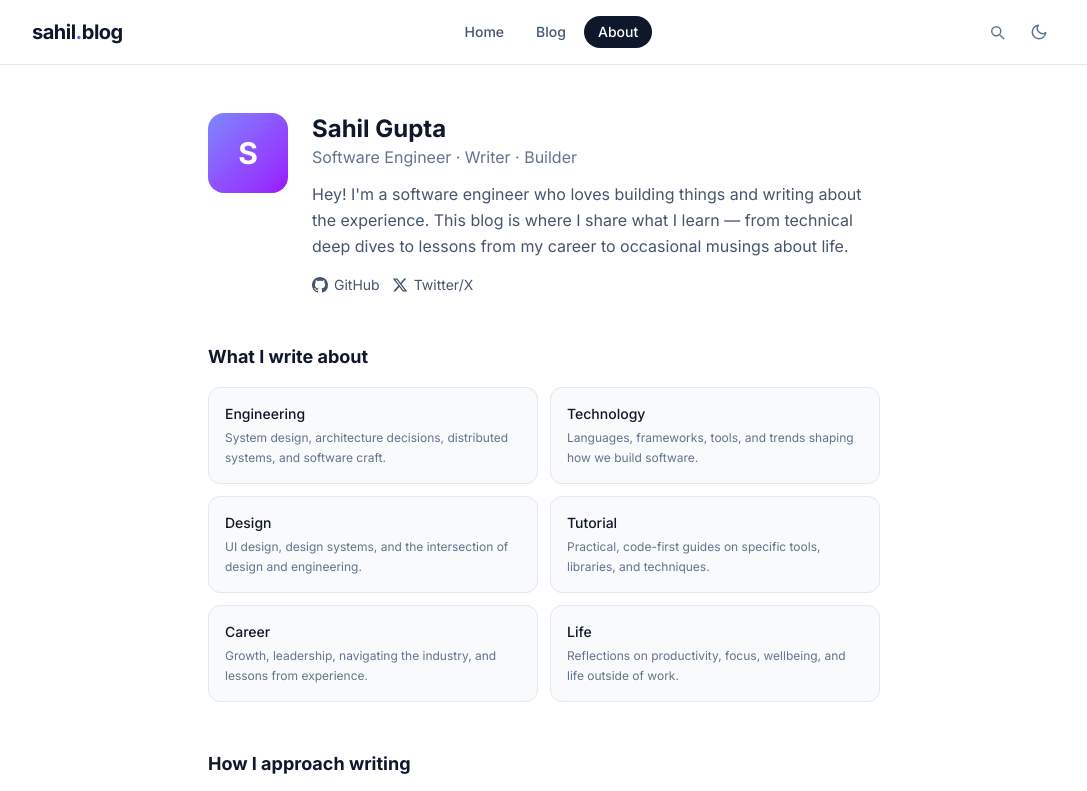
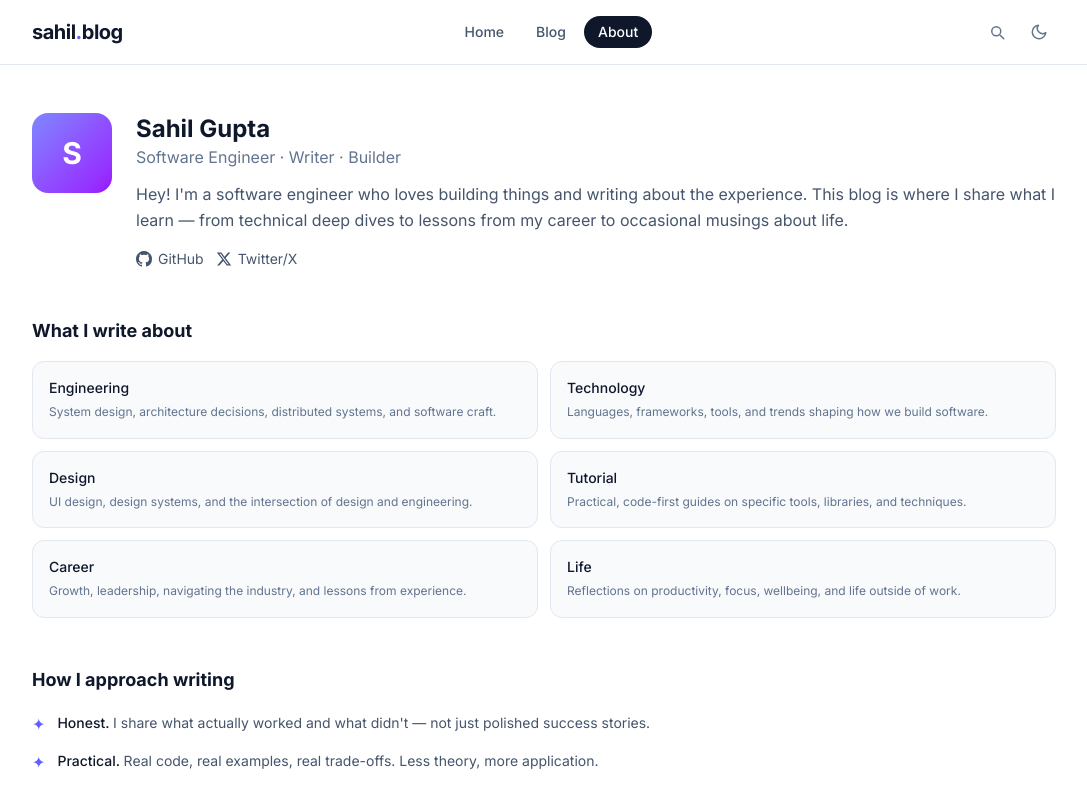
Before and after one commit to the-stranded-alien/Blogs, a React (Vite) app: page /about in a window 1280 px wide. Shown: the top 791 px of the page, without its empty margins (96-1183 px from the left). Built offline with nearby package versions, Linux system fonts and the light colour scheme.

Commit message:
Move 80% width constraint to Layout main element
Apply px-[10%] directly on <main> in Layout.tsx so the constraint
is guaranteed to work regardless of inner page structure. Remove
w-[80%] mx-auto from all page and inner wrappers.

Co-Authored-By: Claude Sonnet 4.6 <noreply@anthropic.com>

```diff
--- a/src/components/Layout.tsx
+++ b/src/components/Layout.tsx
@@ -6,7 +6,7 @@ export default function Layout() {
   return (
     <div className="flex flex-col min-h-screen">
       <Navbar />
-      <main className="flex-1">
+      <main className="flex-1 px-[10%]">
         <Outlet />
       </main>
       <Footer />
--- a/src/pages/About.tsx
+++ b/src/pages/About.tsx
@@ -2,8 +2,8 @@ import { Link } from 'react-router-dom';
 
 export default function About() {
   return (
-    <div className="w-[80%] mx-auto py-12">
-      <div className="max-w-2xl mx-auto space-y-12">
+    <div className="py-12">
+      <div className="space-y-12">
         {/* Profile */}
         <section className="flex flex-col sm:flex-row gap-6 items-start">
           <div className="w-20 h-20 rounded-2xl bg-gradient-to-br from-indigo-400 via-violet-500 to-purple-600 flex items-center justify-center text-white font-bold text-3xl shrink-0">
--- a/src/pages/Blog.tsx
+++ b/src/pages/Blog.tsx
@@ -48,7 +48,7 @@ export default function Blog() {
   };
 
   return (
-    <div className="w-[80%] mx-auto py-12 space-y-8">
+    <div className="py-12 space-y-8">
       {/* Header */}
       <div className="space-y-1">
         <h1 className="text-3xl font-bold text-slate-900 dark:text-white tracking-tight">
--- a/src/pages/Home.tsx
+++ b/src/pages/Home.tsx
@@ -7,7 +7,7 @@ export default function Home() {
   const recent = getRecentPosts(6);
 
   return (
-    <div className="w-[80%] mx-auto py-12 space-y-16">
+    <div className="py-12 space-y-16">
       {/* Hero */}
       <section className="space-y-5 pt-4">
         <div className="inline-flex items-center gap-2 bg-slate-100 dark:bg-slate-800 text-slate-600 dark:text-slate-400 px-3 py-1 rounded-full text-xs font-medium tracking-wide">
--- a/src/pages/NotFound.tsx
+++ b/src/pages/NotFound.tsx
@@ -2,7 +2,7 @@ import { Link } from 'react-router-dom';
 
 export default function NotFound() {
   return (
-    <div className="w-[80%] mx-auto py-20 text-center space-y-6">
+    <div className="py-20 text-center space-y-6">
       <div className="text-7xl font-black text-slate-200 dark:text-slate-800 select-none">
         404
       </div>
--- a/src/pages/Post.tsx
+++ b/src/pages/Post.tsx
@@ -53,7 +53,7 @@ export default function Post() {
     .slice(0, 2);
 
   return (
-    <div className="w-[80%] mx-auto py-12">
+    <div className="py-12">
       {/* Breadcrumb */}
       <nav className="flex items-center gap-2 text-sm text-slate-500 dark:text-slate-400 mb-8">
         <Link to="/" className="hover:text-slate-900 dark:hover:text-white transition-colors">
```
